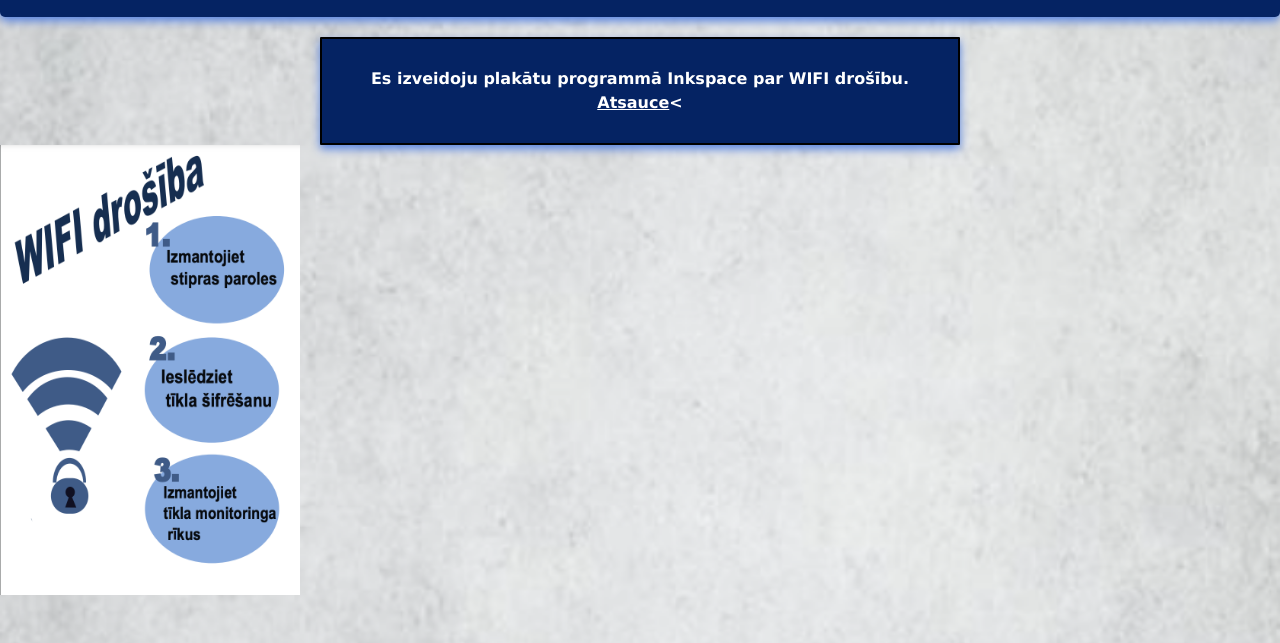
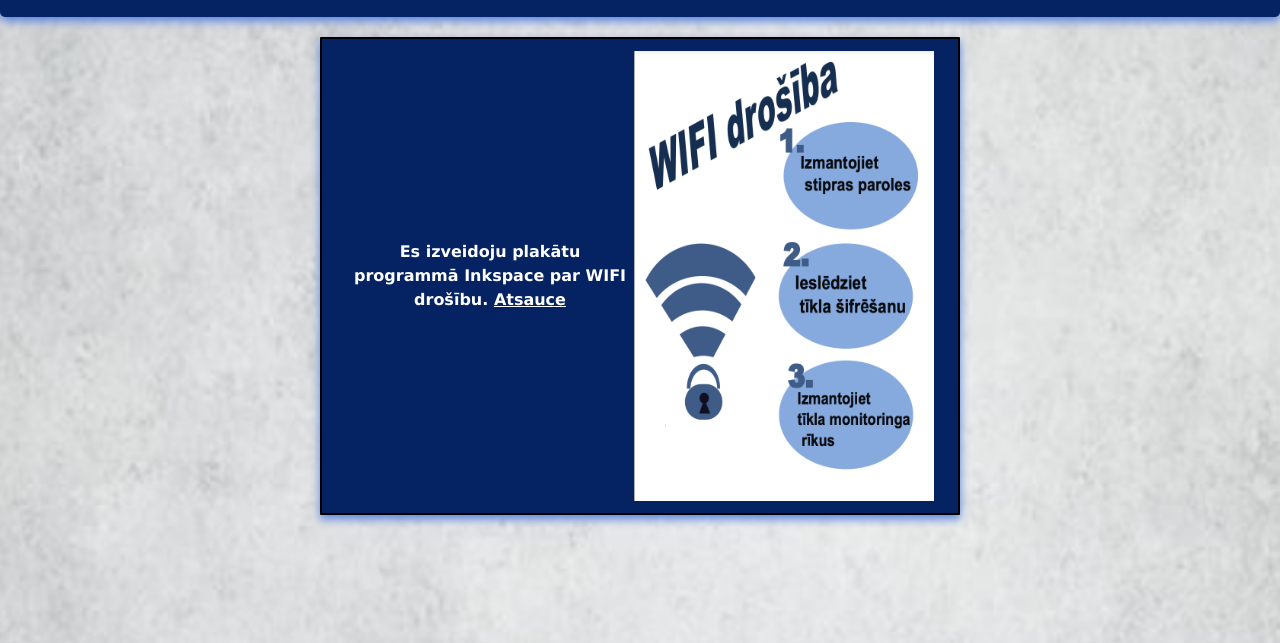
Before and after one commit to sarlotecechladze/hello-world, a plain HTML site: page otrais.html in a window 1280 px wide. Shown: the part 157-800 px from the top of the page. Drawn offline with nearby package versions, Linux system fonts and the light colour scheme.

Commit message:
Update otrais.html

```diff
--- a/otrais.html
+++ b/otrais.html
@@ -61,12 +61,12 @@
         <div class="w3-bar-item w3-button w3-padding-large content-box content-center" id="individuala-tema" style=' display: flex; justified-content: center; align-items: center;'>
 
 
-            <p>Es izveidoju plakātu programmā Inkspace par WIFI drošību. <a href='https://www.la.lv/aktuali-un-noderigi-20'>Atsauce</a><</p>
-           </div>
+            <p>Es izveidoju plakātu programmā Inkspace par WIFI drošību. <a href='https://www.la.lv/aktuali-un-noderigi-20'>Atsauce</a></p>
+
           <div>
           <img src="images/plak.png" width="300" height="450">
           </div>
-
+           </div>
         <script>
         // Automātiskā slaidrāde - maina attēlus ik pēc 4 sekundēm
         var myIndex = 0;
```
